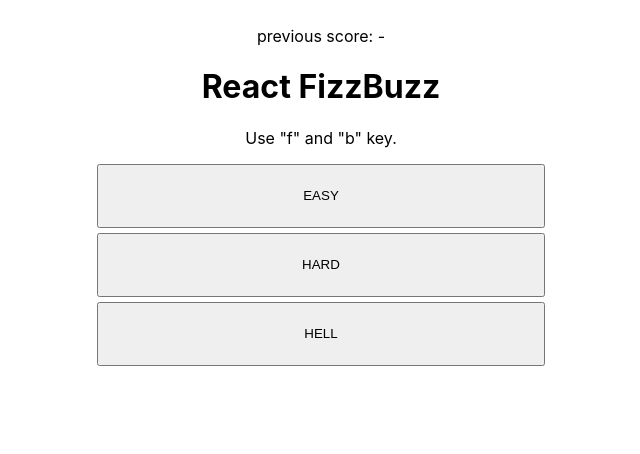
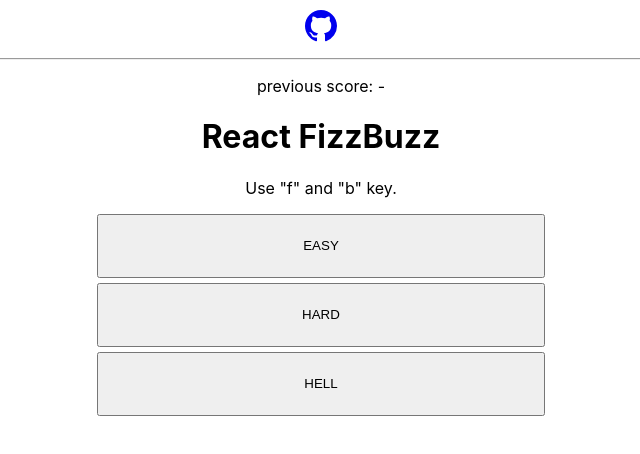
Before and after one commit to ma2saka/react-fizzbuzz, a React app: page / in a window 1280 px wide. Shown: the whole page, without its empty margins (319-959 px from the left). Built offline with nearby package versions, Linux system fonts and the light colour scheme.

Commit message:
add github project link

```diff
--- a/package.json
+++ b/package.json
@@ -13,7 +13,8 @@
   "license": "ISC",
   "dependencies": {
     "react": "^16.6.1",
-    "react-dom": "^16.6.1"
+    "react-dom": "^16.6.1",
+    "react-icons": "^3.2.2"
   },
   "devDependencies": {
     "@babel/cli": "^7.1.5",
--- a/src/game/title.js
+++ b/src/game/title.js
@@ -1,9 +1,13 @@
 import React from 'react'
-
+import { GoMarkGithub } from "react-icons/go";
 export default class Title extends React.Component {
   render() {
     const result = this.props.result;
     return (<div style={{ padding: "10px", textAlign: "center" }}>
+      <header style={{ fontSize: "2em" }}>
+        <a href="https://github.com/ma2saka/react-fizzbuzz"><GoMarkGithub /></a>
+      </header>
+      <hr />
       <p>previous score: {result ? (<>{result.score} ({result.message})</>) : "-"}</p>
       <h1>React FizzBuzz</h1>
       <p>Use "f" and "b" key.</p>
```
Also changed, not shown: docs/index.html (+1 -1 lines), 5 other files.
